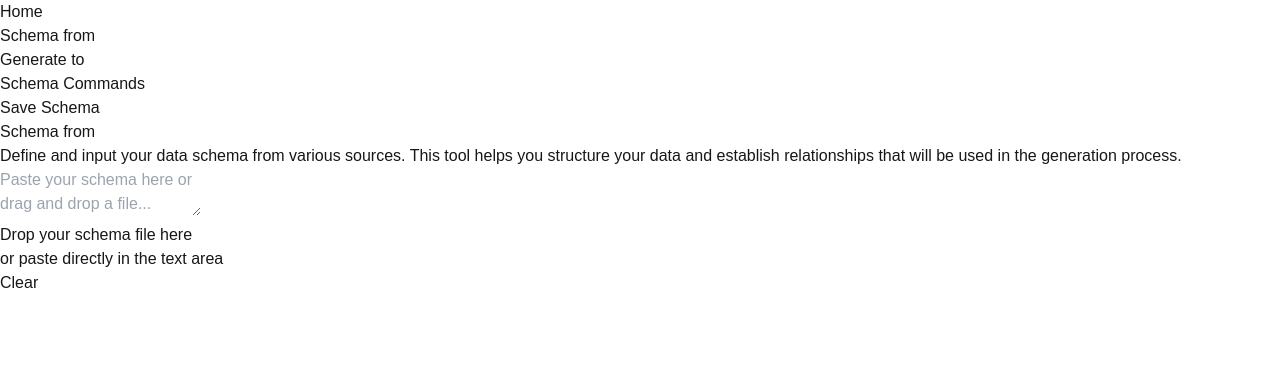
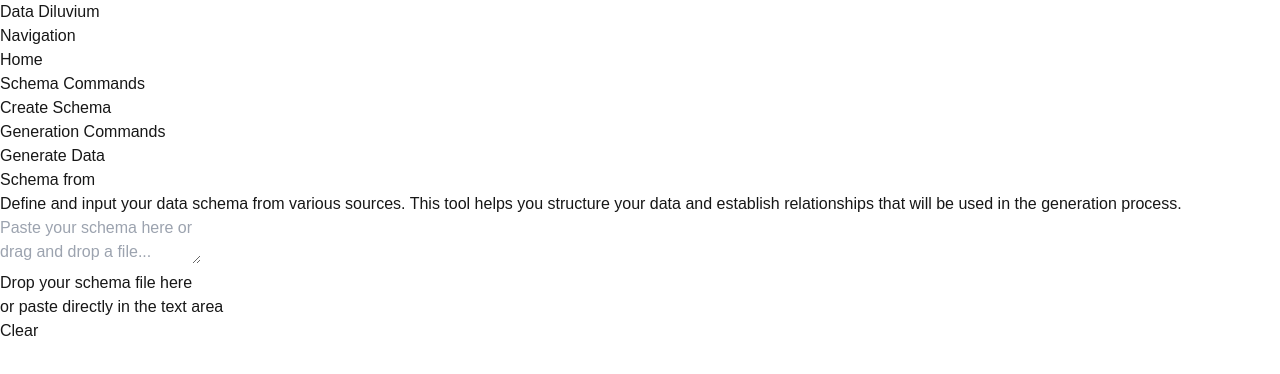
Before and after one commit to Adron/datadiluvium, a Next.js app: page /schema in a window 1280 px wide. Shown: the top 374 px of the page. Built offline with nearby package versions, Linux system fonts and the light colour scheme.

Commit message:
Added the ability to save the schema that has been processed and created.

```diff
--- a/src/app/components/Navigation.tsx
+++ b/src/app/components/Navigation.tsx
@@ -1,74 +1,138 @@
 'use client';
 
-import Link from "next/link";
-import { usePathname } from "next/navigation";
+import Link from 'next/link';
+import { usePathname } from 'next/navigation';
+import { useEffect, useState } from 'react';
+
+type SavedSchema = {
+  sql: string;
+  timestamp: string;
+  columns: any[];
+};
+
+type SavedSchemas = {
+  [key: string]: SavedSchema;
+};
 
 export default function Navigation() {
   const pathname = usePathname();
+  const [savedSchemas, setSavedSchemas] = useState<SavedSchemas>({});
 
-  const getPageCommands = () => {
-    switch (pathname) {
-      case '/schema':
-        return {
-          title: 'Schema Commands',
-          commands: [
-            { href: '#command here', label: 'Save Schema' }
-          ]
-        };
-      case '/generate':
-        return {
-          title: 'Generate Commands',
-          commands: [
-            { href: '#configure', label: 'Configure Output' },
-            { href: '#preview', label: 'Preview Generation' },
-          ]
-        };
-      default:
-        return null;
-    }
+  useEffect(() => {
+    // Load saved schemas on mount
+    const loadSavedSchemas = () => {
+      const schemas = JSON.parse(localStorage.getItem('savedSchemas') || '{}');
+      setSavedSchemas(schemas);
     };
 
-  const pageCommands = getPageCommands();
+    // Load initially
+    loadSavedSchemas();
+
+    // Listen for updates
+    const handleSchemasUpdated = () => {
+      loadSavedSchemas();
+    };
+
+    window.addEventListener('schemasUpdated', handleSchemasUpdated);
+
+    return () => {
+      window.removeEventListener('schemasUpdated', handleSchemasUpdated);
+    };
+  }, []);
 
   return (
-    <nav className="fixed left-0 top-0 h-full w-48 bg-gray-50 dark:bg-gray-900 p-6 border-r border-gray-200 dark:border-gray-800">
-      <ul className="space-y-4">
+    <nav className="fixed left-0 top-0 bottom-0 w-48 bg-gray-50 dark:bg-gray-800 border-r border-gray-200 dark:border-gray-700">
+      <div className="p-4">
+        <h2 className="text-lg font-semibold text-gray-900 dark:text-gray-100 mb-4">
+          Data Diluvium
+        </h2>
+
+        <div className="space-y-6">
+          <div>
+            <h3 className="text-sm font-medium text-gray-500 dark:text-gray-400 mb-2">
+              Navigation
+            </h3>
+            <ul className="space-y-1">
               <li>
-          <Link href="/" className="text-sm hover:text-gray-600 dark:hover:text-gray-300">
+                <Link
+                  href="/"
+                  className={`block px-3 py-2 rounded-md text-sm ${
+                    pathname === '/'
+                      ? 'bg-blue-500 text-white'
+                      : 'text-gray-700 dark:text-gray-300 hover:bg-gray-100 dark:hover:bg-gray-700'
+                  }`}
+                >
                   Home
                 </Link>
               </li>
-        <li className="pt-2 border-t border-gray-200 dark:border-gray-700">
-          <Link href="/schema" className="text-sm hover:text-gray-600 dark:hover:text-gray-300">
-            Schema from
+            </ul>
+          </div>
+
+          <div>
+            <h3 className="text-sm font-medium text-gray-500 dark:text-gray-400 mb-2">
+              Schema Commands
+            </h3>
+            <ul className="space-y-1">
+              <li>
+                <Link
+                  href="/schema"
+                  className={`block px-3 py-2 rounded-md text-sm ${
+                    pathname === '/schema'
+                      ? 'bg-blue-500 text-white'
+                      : 'text-gray-700 dark:text-gray-300 hover:bg-gray-100 dark:hover:bg-gray-700'
+                  }`}
+                >
+                  Create Schema
                 </Link>
               </li>
-        <li>
-          <Link href="/generate" className="text-sm hover:text-gray-600 dark:hover:text-gray-300">
-            Generate to
-          </Link>
-        </li>
+            </ul>
+          </div>
 
-        {pageCommands && pageCommands.commands.length > 0 && (
-          <li className="pt-6 mt-2 border-t border-gray-200 dark:border-gray-700">
-            <h3 className="text-sm font-semibold mb-3 text-gray-900 dark:text-gray-100">
-              {pageCommands.title}
+          {Object.keys(savedSchemas).length > 0 && (
+            <div>
+              <h3 className="text-sm font-medium text-gray-500 dark:text-gray-400 mb-2">
+                Saved Schemas
               </h3>
-            <ul className="space-y-2 pl-2">
-              {pageCommands.commands.map((command) => (
-                <li key={command.href}>
+              <ul className="space-y-1">
+                {Object.entries(savedSchemas)
+                  .sort(([, a], [, b]) =>
+                    new Date(b.timestamp).getTime() - new Date(a.timestamp).getTime()
+                  )
+                  .map(([name]) => (
+                    <li key={name}>
                       <Link
-                    href={command.href}
-                    className="text-sm text-gray-600 hover:text-gray-900 dark:text-gray-400 dark:hover:text-gray-200"
+                        href={`/schema?load=${encodeURIComponent(name)}`}
+                        className="block px-3 py-2 rounded-md text-sm text-gray-700 dark:text-gray-300 hover:bg-gray-100 dark:hover:bg-gray-700"
                       >
-                    {command.label}
+                        {name}
                       </Link>
                     </li>
                   ))}
               </ul>
+            </div>
+          )}
+
+          <div>
+            <h3 className="text-sm font-medium text-gray-500 dark:text-gray-400 mb-2">
+              Generation Commands
+            </h3>
+            <ul className="space-y-1">
+              <li>
+                <Link
+                  href="/generate"
+                  className={`block px-3 py-2 rounded-md text-sm ${
+                    pathname === '/generate'
+                      ? 'bg-blue-500 text-white'
+                      : 'text-gray-700 dark:text-gray-300 hover:bg-gray-100 dark:hover:bg-gray-700'
+                  }`}
+                >
+                  Generate Data
+                </Link>
               </li>
-        )}
             </ul>
+          </div>
+        </div>
+      </div>
     </nav>
   );
 }
--- a/src/app/components/SchemaInput.tsx
+++ b/src/app/components/SchemaInput.tsx
@@ -1,7 +1,8 @@
 'use client';
 
-import { useState, useCallback } from 'react';
+import { useState, useCallback, useEffect } from 'react';
 import { useDropzone } from 'react-dropzone';
+import { useSearchParams } from 'next/navigation';
 import Modal from './Modal';
 
 type SchemaColumn = {
@@ -30,6 +31,25 @@ export default function SchemaInput() {
   const [validationResult, setValidationResult] = useState<ValidationResult | null>(null);
   const [schemaColumns, setSchemaColumns] = useState<SchemaColumn[]>([]);
   const [isModalOpen, setIsModalOpen] = useState(false);
+  const [isValidationModalOpen, setIsValidationModalOpen] = useState(false);
+  const [unselectedColumns, setUnselectedColumns] = useState<SchemaColumn[]>([]);
+  const searchParams = useSearchParams();
+
+  useEffect(() => {
+    const loadSchema = searchParams.get('load');
+    if (loadSchema) {
+      const savedSchemas = JSON.parse(localStorage.getItem('savedSchemas') || '{}');
+      const schema = savedSchemas[loadSchema];
+      if (schema) {
+        setSchemaText(schema.sql);
+        setSchemaColumns(schema.columns);
+        // Clear the URL parameter after loading
+        const url = new URL(window.location.href);
+        url.searchParams.delete('load');
+        window.history.replaceState({}, '', url);
+      }
+    }
+  }, [searchParams]);
 
   const onDrop = useCallback((acceptedFiles: File[]) => {
     const file = acceptedFiles[0];
@@ -111,10 +131,29 @@ export default function SchemaInput() {
     setSchemaColumns(columns);
   };
 
-  const handleSaveSchema = (schemaName: string) => {
-    // TODO: Implement schema saving logic
-    console.log('Saving schema with name:', schemaName);
+  const handleSaveSchema = (schemaName?: string) => {
+    if (!schemaName?.trim()) {
+      return;
+    }
+
+    // Get existing schemas from localStorage
+    const savedSchemas = JSON.parse(localStorage.getItem('savedSchemas') || '{}');
+
+    // Save the new schema
+    savedSchemas[schemaName] = {
+      sql: schemaText,
+      timestamp: new Date().toISOString(),
+      columns: schemaColumns
+    };
+
+    // Save back to localStorage
+    localStorage.setItem('savedSchemas', JSON.stringify(savedSchemas));
+
     setIsModalOpen(false);
+
+    // Dispatch a custom event to notify Navigation component
+    const event = new CustomEvent('schemasUpdated');
+    window.dispatchEvent(event);
   };
 
   const detectSQLFeatures = (sql: string) => {
@@ -260,6 +299,26 @@ export default function SchemaInput() {
     };
   };
 
+  const validateGenerators = () => {
+    const columnsWithoutGenerators = schemaColumns.filter(
+      column => !column.generator || column.generator === ''
+    );
+
+    if (columnsWithoutGenerators.length > 0) {
+      setUnselectedColumns(columnsWithoutGenerators);
+      setIsValidationModalOpen(true);
+      return false;
+    }
+    return true;
+  };
+
+  const handleGenerateData = () => {
+    if (validateGenerators()) {
+      // TODO: Proceed with data generation
+      console.log('Generating data...');
+    }
+  };
+
   return (
     <div className="w-full">
       <div
@@ -380,7 +439,7 @@ export default function SchemaInput() {
                 Save Schema
               </button>
               <button
-                onClick={() => {/* TODO: Handle data generation */}}
+                onClick={handleGenerateData}
                 className="px-4 py-2 text-sm text-white bg-blue-500 hover:bg-blue-600 rounded-md transition-colors"
               >
                 Generate Data
@@ -461,6 +520,28 @@ export default function SchemaInput() {
         inputLabel="Schema Name"
         confirmText="Save"
       />
+
+      <Modal
+        isOpen={isValidationModalOpen}
+        onClose={() => setIsValidationModalOpen(false)}
+        title="Missing Generator Selections"
+        confirmText="OK"
+        onConfirm={() => setIsValidationModalOpen(false)}
+        hideInput
+      >
+        <div className="text-sm text-gray-600 dark:text-gray-300">
+          <p className="mb-3">Please select generators for the following columns:</p>
+          <ul className="list-disc pl-5 space-y-1">
+            {unselectedColumns.map((column, index) => (
+              <li key={index}>
+                <span className="font-medium">{column.tableName}</span>
+                .
+                <span className="font-medium">{column.columnName}</span>
+              </li>
+            ))}
+          </ul>
+        </div>
+      </Modal>
     </div>
   );
 }
```
Also changed, not shown: src/app/components/Modal.tsx (+30 -31 lines), 1 other file (tests, documents, lock files or other folders). Lines whose indentation alone changed are shown as unchanged.
